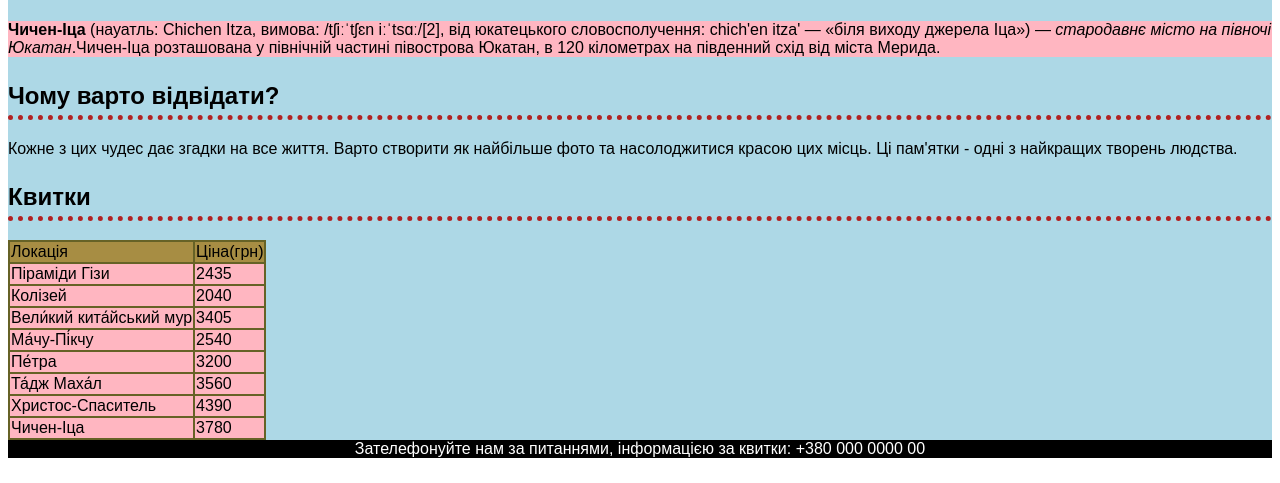
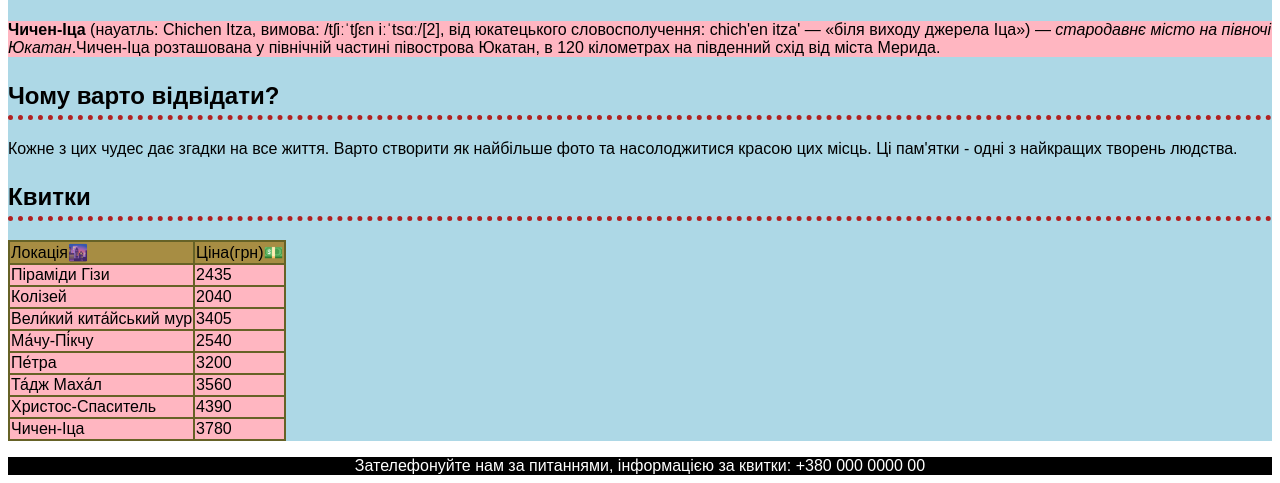
Before and after one commit to frpavlo/Seven-wonders, a plain HTML site: page index.html in a window 1280 px wide. Shown: the part 3436-3919 px from the top of the page. Drawn offline with Linux system fonts and the light colour scheme.

Commit message:
Update index.html

```diff
--- a/index.html
+++ b/index.html
@@ -14,7 +14,7 @@
                 <a href="#main-info" class="nav-link">Головна інформація</a>
                 <a href="#extra-info" class="nav-link">Чому варто відвідати?</a>
                 <a href="#tickets" class="nav-link">Квитки</a>
-                <a class="nav-link">Контакти</a>
+                <a href="#contacts" class="nav-link">Контакти</a>
             </nav>
         </header>
         <main class="main">
@@ -46,10 +46,10 @@
             <h2 class="main-heading" id="extra-info">Чому варто відвідати?</h2>
             <p class="extra-info">Кожне з цих чудес дає згадки на все життя. Варто створити як найбільше фото та насолоджитися красою цих місць. Ці пам'ятки - одні з найкращих творень людства.</p>
             <h2 class="main-heading" id="tickets">Квитки</h2>
-            <table class="tickets">
+            <p class="table-holder"><table class="tickets">
                 <tr class="tickets-row">
-                    <td class="tickets-top-data">Локація</td>
-                    <td class="tickets-top-data">Ціна(грн)</td>
+                    <td class="tickets-top-data">Локація🌆</td>
+                    <td class="tickets-top-data">Ціна(грн)💵</td>
                 </tr>
                 <tr class="tickets-row">
                     <td class="tickets-data">Піраміди Гізи</td>
@@ -83,10 +83,10 @@
                     <td class="tickets-data">Чичен-Іца</td>
                     <td class="tickets-data">3780</td>
                 </tr>
-            </table>
+            </table></p>
         </main>
         <footer class="footer">
-            <p class="footer-info">Зателефонуйте нам за питаннями, інформацією за квитки: <a class="footer-link">+380 000 0000 00</a></p>
+            <p class="footer-info" id="contacts">Зателефонуйте нам за питаннями, інформацією за квитки: <a class="footer-link">+380 000 0000 00</a></p>
         </footer>
     </body>
 </html>
```
